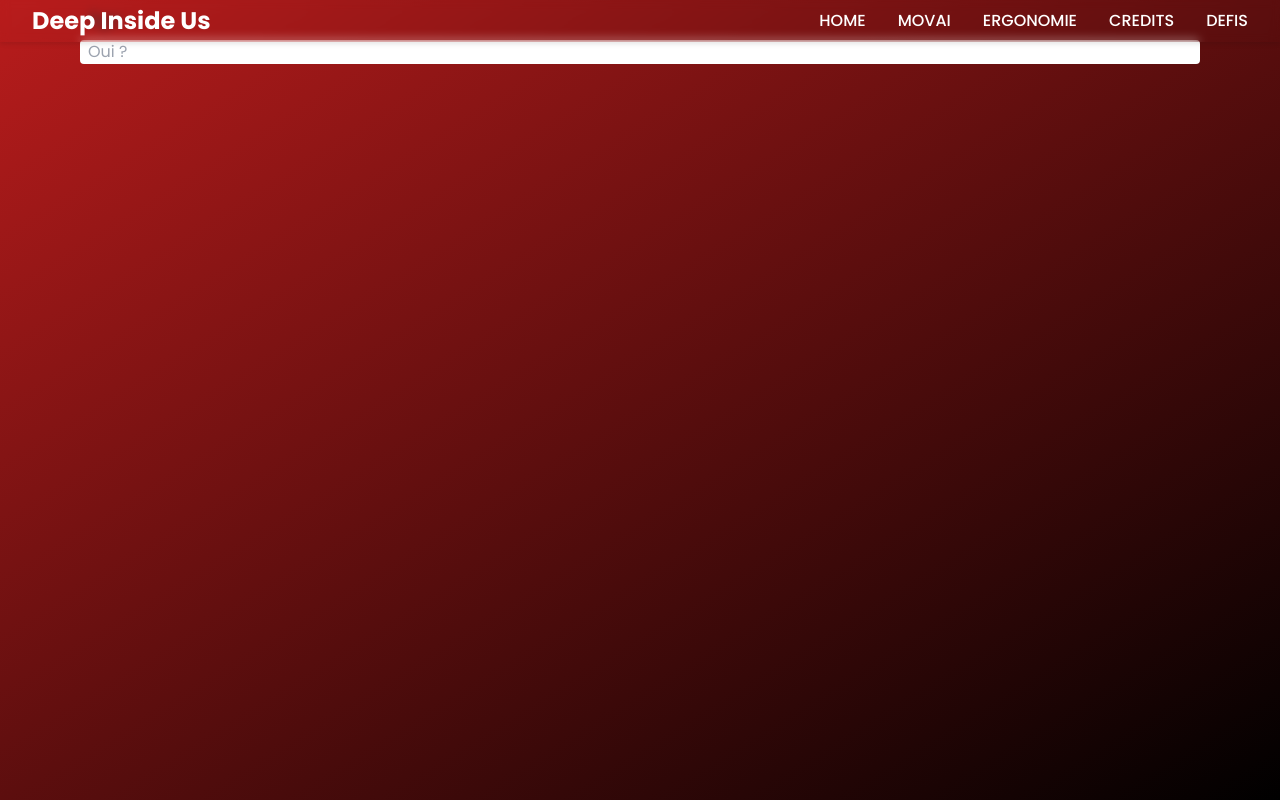
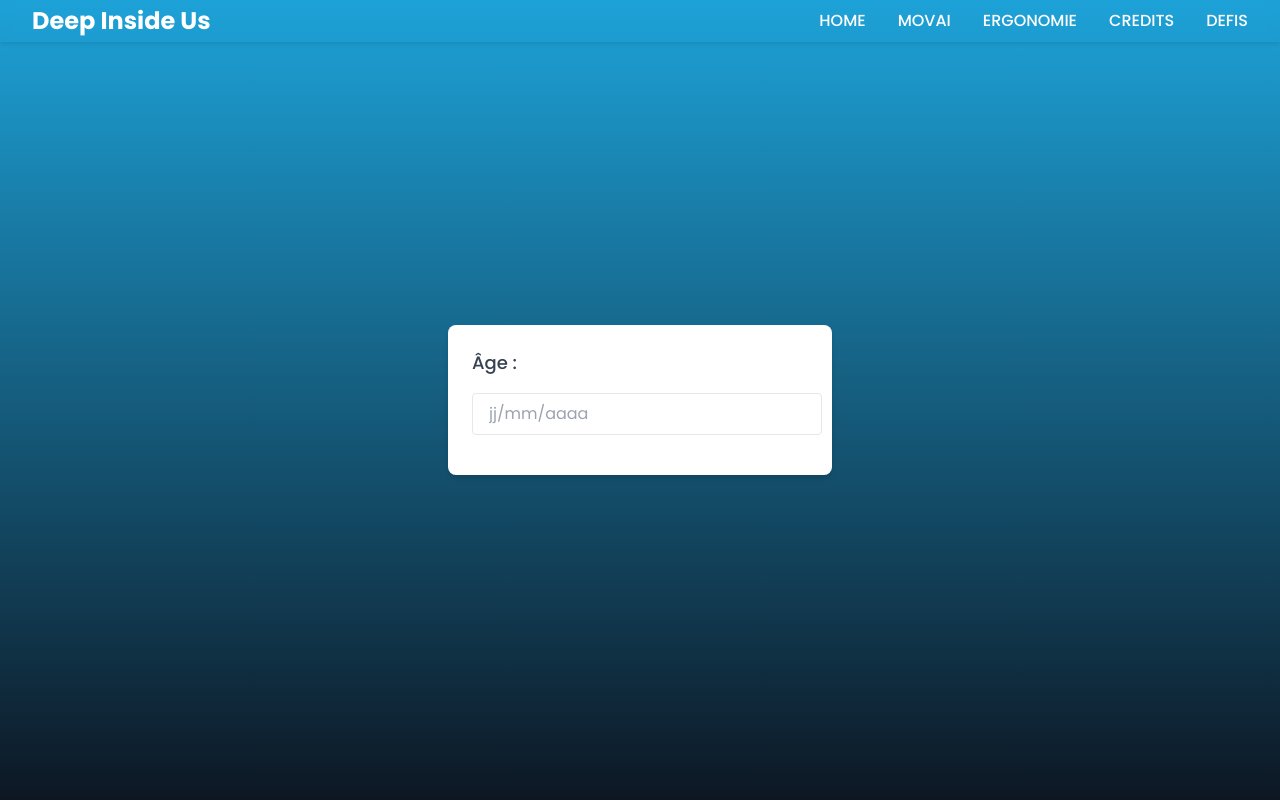
Before and after one commit to EICNAM-PLACEHOLDERS/deep-inside-us, a React (Vite) app: page /ergonomie in a window 1280 px wide. Built offline with nearby package versions, Linux system fonts and the light colour scheme.

Commit message:
feat : les credits encore

```diff
--- a/src/Credits.tsx
+++ b/src/Credits.tsx
@@ -18,8 +18,8 @@ const Credits: React.FC = () => {
       <br />
       <div className="credits-list">
         <div className="credits-item" data-name="🎸🦆">
-          <img src={images.tristant} alt="Tristant" className="credits-avatar" />
-          <h2>Tristant 🎸🦆</h2>
+          <img src={images.tristant} alt="Tristan" className="credits-avatar" />
+          <h2>Tristan 🎸🦆</h2>
           <p>Maître de la guitare et fan des canards 🦆.</p>
         </div>
         <div className="credits-item" data-name="🎵⚡">
@@ -28,8 +28,8 @@ const Credits: React.FC = () => {
           <p>Amoureux de la musique et des boissons énergisantes ⚡.</p>
         </div>
         <div className="credits-item" data-name="🎵🎮">
-          <img src={images.batiste} alt="Batiste" className="credits-avatar" />
-          <h2>Batiste 🎵🎮</h2>
+          <img src={images.batiste} alt="Baptiste" className="credits-avatar" />
+          <h2>Baptiste 🎵🎮</h2>
           <p>Passionné par la musique et les jeux vidéo 🎮.</p>
         </div>
         <div className="credits-item" data-name="🌊💖">
--- a/src/Ergo.tsx
+++ b/src/Ergo.tsx
@@ -1,5 +1,4 @@
-import { useState } from 'react'
-import './App.css'
+import { useState } from 'react';
 import { Link } from 'react-router-dom';
 
 export default function Ergo() {
@@ -7,48 +6,56 @@ export default function Ergo() {
   const [errorText, setError] = useState("");
   const [moduloTested, setModuloTested] = useState(false);
   const [finalized, setFinalized] = useState(false);
-  const [inputClassnames, setClassnames] = useState("px-2 rounded text-gray-600");
+  const [inputClassnames, setClassnames] = useState("px-4 py-2 border rounded text-gray-700");
 
   const onDateChange = (e: React.FormEvent<HTMLInputElement>) => {
     const texte = (e.target as HTMLInputElement).value;
     if (Number.isInteger(Number(texte)) && Number(texte) > 0) {
       setError("Nan mais je veux ta date de naissance (jj/mm/aaaa).");
-      setClassnames(`px-2 rounded text-green-800`);
-    }
-    else if ((/(0[1-9]|[12][0-9]|3[01])\/(0[1-9]|1[0,1,2])\/(19|20)\d{2}/gi).test(texte)) {
-      if (moduloTested || Number(texte.substring(6, 10)) % 2 == 0) {
-        setError("Allez vas y retente quand même");
-        setClassnames(`px-2 rounded text-red-800`);
+      setClassnames("px-4 py-2 border rounded text-green-800");
+    } else if ((/(0[1-9]|[12][0-9]|3[01])\/(0[1-9]|1[0,1,2])\/(19|20)\d{2}/gi).test(texte)) {
+      if (moduloTested || Number(texte.substring(6, 10)) % 2 === 0) {
+        setError("Allez vas-y retente quand même.");
+        setClassnames("px-4 py-2 border rounded text-red-800");
         setFinalized(true);
       }
-      if (Number(texte.substring(6, 10)) % 2 != 0) {
-        setError("Nan mais je veux que ton année soit paire");
-        setClassnames(`px-2 rounded text-green-800`);
+      if (Number(texte.substring(6, 10)) % 2 !== 0) {
+        setError("Nan mais je veux que ton année soit paire.");
+        setClassnames("px-4 py-2 border rounded text-green-800");
         setModuloTested(true);
       }
+    } else if (texte === "") {
+      setError("");
+    } else {
+      setError("Format invalide, essaie encore !");
     }
-    else if (texte == "")
-      setError("");
-    else
-      setError("");
   };
 
   return (
-    <div className='bg-gradient-to-br from-red-700 to-black min-h-screen'>
-      {!finalized && <form className='mx-20'>
-        <fieldset className='flex flex-col'>
-          <fieldset className='flex flex-col'>
-            <label className='m-2'>{inputLabel}</label>
-            <input name='date' className={inputClassnames} onChange={onDateChange} placeholder='Oui ?' />
-            <p className='mt-1 xs text-red-400'>{errorText}</p>
+    <div className="flex items-center justify-center min-h-screen">
+      {!finalized ? (
+        <form className="w-full max-w-sm bg-white p-6 rounded-lg shadow-md">
+          <fieldset className="flex flex-col space-y-4">
+            <label className="text-lg font-medium text-gray-700">{inputLabel}</label>
+            <input
+              name="date"
+              className={inputClassnames}
+              onChange={onDateChange}
+              placeholder="jj/mm/aaaa"
+            />
+            <p className="text-sm text-red-500">{errorText}</p>
           </fieldset>
-        </fieldset>
-      </form>}
-      {finalized &&
-        <div>
-          <h1>Félictations, tu as l'âge requis pour lire ce site, merci à <Link to={"/credits"}>ces gens</Link></h1>
+        </form>
+      ) : (
+        <div className="text-center bg-white p-6 rounded-lg shadow-md">
+          <h1 className="text-xl font-bold text-green-600">
+            Félicitations, tu as l'âge requis pour lire ce site !
+          </h1>
+          <p className="mt-4">
+            Merci à <Link to="/credits" className="text-blue-500 underline">ces gens</Link>.
+          </p>
         </div>
-      }
+      )}
     </div>
-  )
+  );
 }
--- a/src/Navbar.css
+++ b/src/Navbar.css
@@ -2,6 +2,7 @@
 .navbar {
     position: fixed;
     top: 0;
+    background-color: transparent;
     width: 100%;
     backdrop-filter: blur(5px);
     z-index: 1000;
```
